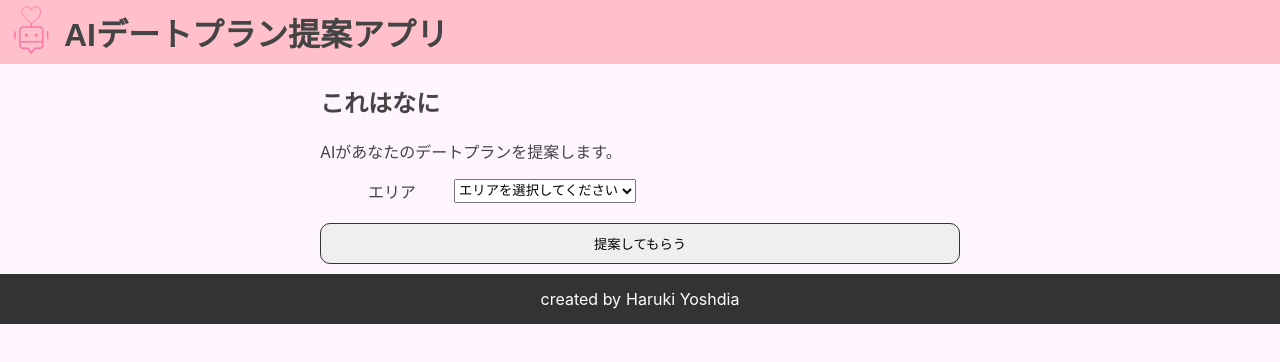
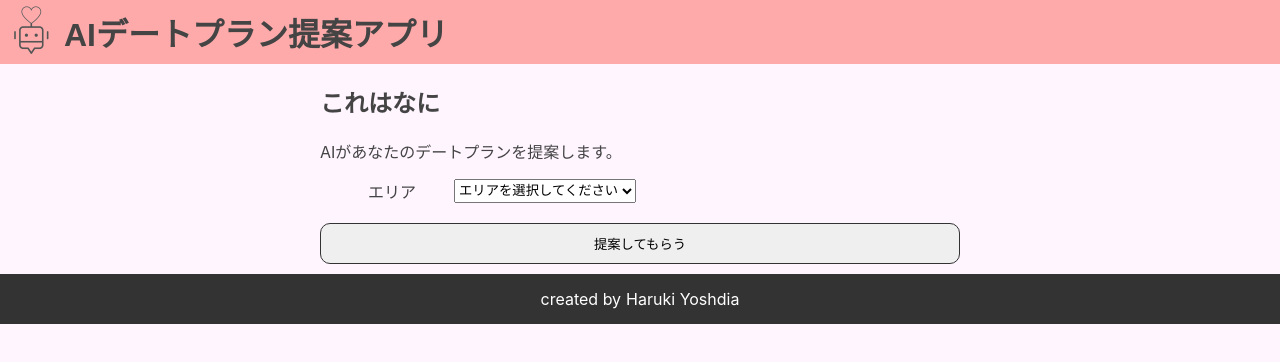
Before and after one commit to yoshiyoshiharu/ai-dating-proposer, a Next.js app in the folder frontend/: page / in a window 1280 px wide. Shown: the top 362 px of the page. Built offline with nearby package versions, Linux system fonts and the light colour scheme.

Commit message:
fix icon

```diff
--- a/frontend/pages/components/Header.tsx
+++ b/frontend/pages/components/Header.tsx
@@ -4,14 +4,14 @@ export default function Header() {
   return (
     <>
       <header>
-        <Image src="/header.png" alt="icon" className="header-icon" width="64" height="64" />
+        <Image src="/icon2.png" alt="icon" className="header-icon" width="64" height="64" />
         <h1 className="title">
           AIデートプラン提案アプリ
         </h1>
       </header>
       <style jsx>{`
         header {
-          background-color: pink;
+          background-color: #ffaaaa;
           display: flex;
           align-items: center;
           .title {
```
Also changed, not shown: frontend/public/icon2.png (added).
